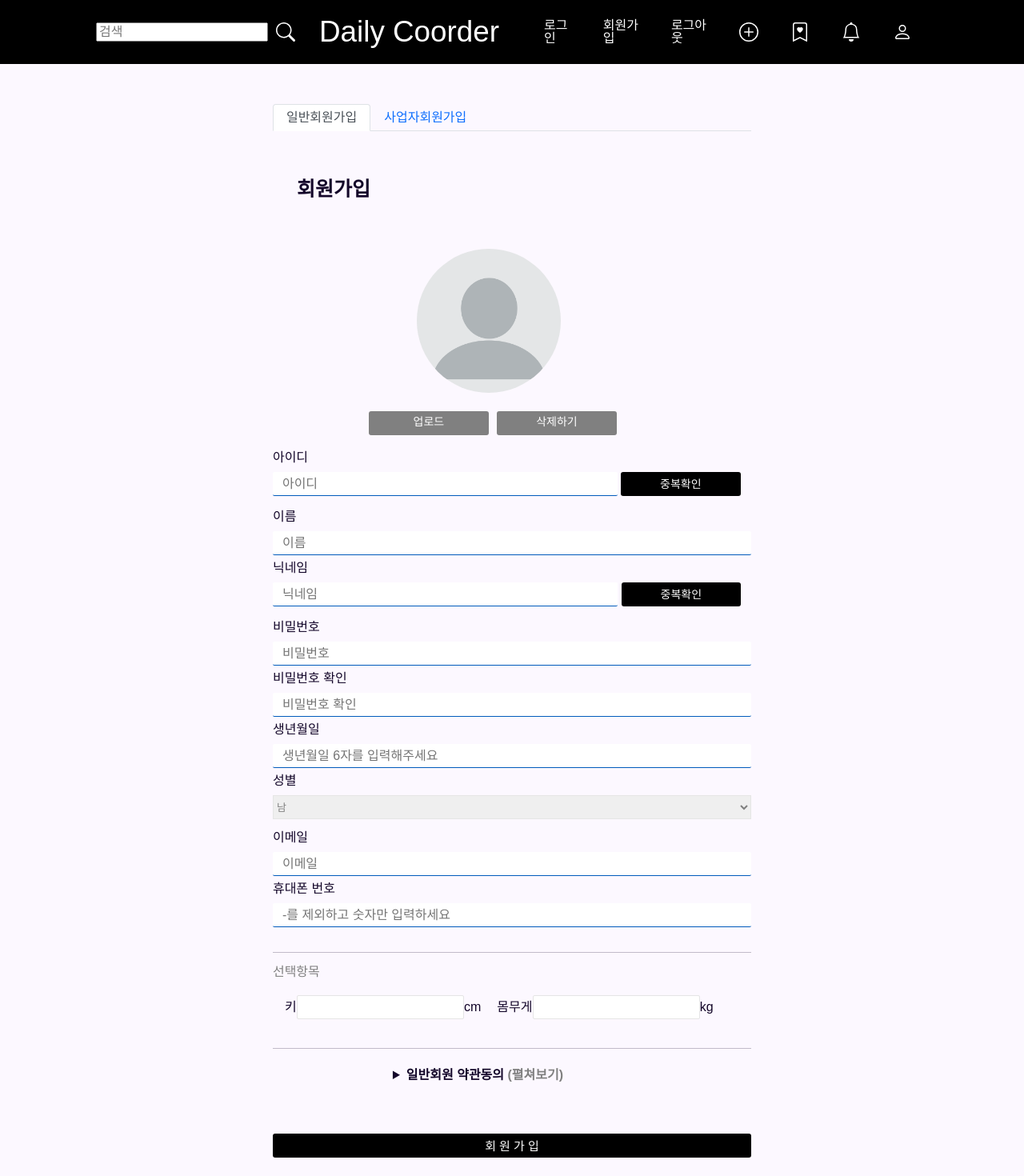
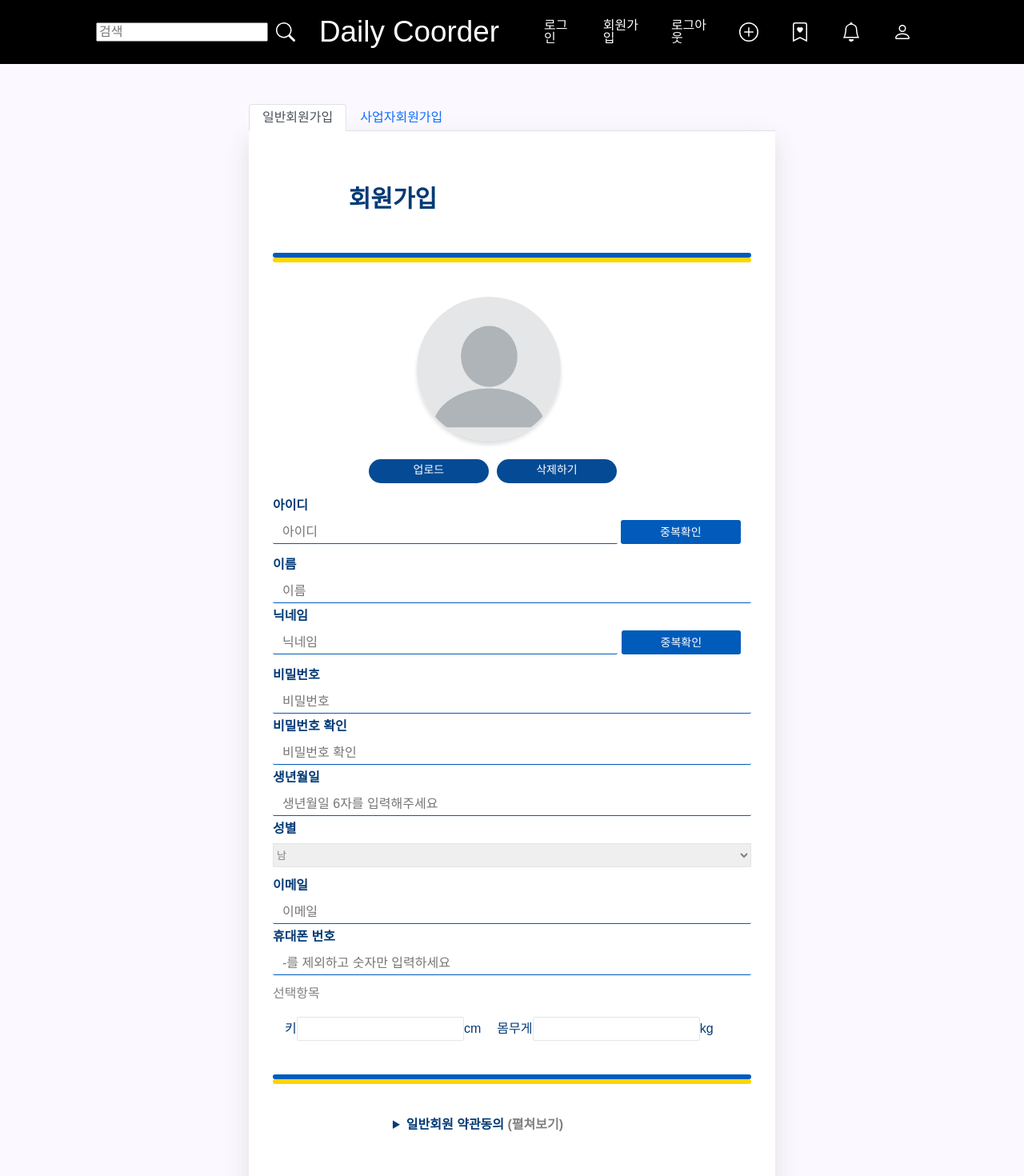
Before and after one commit to silbioa480/Daily-Coorder, a React (Create React App) app: page /signup in a window 1280 px wide. Shown: the top 1470 px of the page at 80% size. Built offline with nearby package versions, Linux system fonts and the light colour scheme.

Commit message:
가영: css 수정하던 부분 마저 수정하고, 사업자 회원가입 탭에 프로필업로드 추가

```diff
--- a/src/css/SignUp.css
+++ b/src/css/SignUp.css
@@ -9,25 +9,36 @@
 
 }
 
-.signup_form {
-    backgroundColor: white;
+.signup_tab {
+    background-color: white;
+    justify-content: center;
+    color: #033a76;
+    top: 50%;
+    left: 50%;
+    box-sizing: border-box;
+    padding: 40px 30px;
+    box-shadow: 0px 10px 29px 0px #e0e0e0;
+
 }
 
 .signup_upper_font {
-    margin-top: 30px;
+
     flex-direction: column;
-    font-size: 25px;
+    font-size: 30px;
     display: block;
     width: 300px;
     padding: 30px;
     font-weight: bold;
+    text-align: center;
+
+    text-transform: uppercase;
 }
 
 .signup_profile_img {
     margin-left: 180px;
     width: 180px;
     height: 180px;
-
+    box-shadow: 0px 5px 5px 0px #e0e0e0;
 }
 
 
@@ -38,14 +49,15 @@
     font-size: 14px;
     padding: 13px 30px;
     cursor: pointer;
-    background-color: gray;
+    background-color: #044a95;
     color: white;
     line-height: 1px;
     margin-top: 20px;
     margin-bottom: 12px;
-    border-radius: 3px;
+    border-radius: 15px;
     border-style: none;
     text-align: center;
+
 }
 
 .signup_profile_delbtn {
@@ -55,19 +67,19 @@
     font-size: 14px;
     padding: 13px 30px;
     cursor: pointer;
-    background-color: gray;
+    background-color: #044a95;
     color: white;
     line-height: 1px;
     margin-top: 20px;
     margin-bottom: 12px;
-    border-radius: 3px;
+    border-radius: 15px;
     border-style: none;
     text-align: center;
 }
 
 .signup_font {
     margin-top: 8px;
-
+    font-weight: bold;
 }
 
 .signup_id_inputs {
@@ -75,12 +87,11 @@
     border-radius: 2px;
     width: 72%;
     height: 30px;
-    /*border: 1px solid #e5e5e5;*/
     padding: 9px 12px;
     outline: none;
     box-sizing: border-box;
-
     border: none;
+    color: gray;
     border-bottom: 1px solid #015bbb;
 
 }
@@ -90,18 +101,19 @@
     border-radius: 2px;
     width: 100%;
     height: 30px;
-    /*border: 1px solid #e5e5e5;*/
     padding: 9px 12px;
     outline: none;
     box-sizing: border-box;
-
+    color: gray;
     border: none;
     border-bottom: 1px solid #015bbb;
+    background: transparent;
 
 }
 
 .signup_input_valid {
-    color: deepskyblue;
+    margin-top: 3px;
+    color: #4e4e4b;
     font-size: 12px;
     margin-bottom: 10px;
 }
@@ -112,7 +124,7 @@
     font-size: 14px;
     padding: 13px 30px;
     cursor: pointer;
-    background-color: black;
+    background-color: #015bbb;
     color: white;
     line-height: 1px;
     border-radius: 3px;
@@ -161,15 +173,15 @@
     display: inline-block;
     width: 100%;
     height: 30px;
-    font-size: 15px;
+    font-size: 25px;
     padding: 13px 30px;
     cursor: pointer;
-    background-color: black;
+    background-color: #044a95;
     color: white;
     line-height: 1px;
     margin-top: 40px;
     margin-bottom: 100px;
-    border-radius: 3px;
+    border-radius: 15px;
     border-style: none;
 
 }
@@ -210,3 +222,37 @@
     text-align: right;
     margin-left: 3px;
 }
+
+.blue-line-out {
+    text-align: center;
+    height: 6px;
+}
+
+.blue-line-in {
+    width: 100%;
+    height: 6px;
+    background-color: rgba(1, 91, 187, 1);
+    display: inline-block;
+    border-radius: 10px;
+}
+
+.yellow-line-out {
+    text-align: center;
+    height: 6px;
+}
+
+.yellow-line-in {
+    width: 100%;
+    height: 6px;
+    background-color: rgba(254, 213, 1, 1);
+    display: inline-block;
+    border-radius: 10px;
+}
+
+.blue-line-out {
+    margin-top: 15px;
+}
+
+.yellow-line-out {
+    margin-bottom: 50px;
+}
--- a/src/routes/SignUp.js
+++ b/src/routes/SignUp.js
@@ -427,10 +427,15 @@ function SignUp() {
       />
       <form className="signup_form">
         <Tabs defaultActiveKey="first">
-          <Tab eventKey="first" title="일반회원가입">
+          <Tab eventKey="first" title="일반회원가입" className="signup_tab">
             <p className="signup_upper_font"> 회원가입 </p>
-            <br />
-            <br />
+
+            <div className="blue-line-out">
+              <div className="blue-line-in"></div>
+            </div>
+            <div className="yellow-line-out">
+              <div className="yellow-line-in"></div>
+            </div>
             <div className="signup_profile">
               <div className="avatar stagger-item">
                 <img
@@ -652,7 +657,7 @@ function SignUp() {
                 <div className="signup_input_valid">숫자만 입력하세요</div>
               )}
             </div>
-            <hr />
+
             <h5
               style={{
                 color: "gray",
@@ -693,9 +698,13 @@ function SignUp() {
                 onChange={onChangeWeight}
               />
               kg
-              <hr />
             </div>
-
+            <div className="blue-line-out">
+              <div className="blue-line-in"></div>
+            </div>
+            <div className="yellow-line-out">
+              <div className="yellow-line-in"></div>
+            </div>
             <details>
               <summary className="signup_summary">
                 일반회원 약관동의{" "}
@@ -840,13 +849,48 @@ function SignUp() {
           </Tab>
 
           <Tab
+            className="signup_tab"
             eventKey="second"
             title="사업자회원가입"
             onSubmit={onProSubmitHandler}
           >
             <p className="signup_upper_font"> 사업자 회원가입 </p>
-            <br />
-            <br />
+
+            <div className="blue-line-out">
+              <div className="blue-line-in"></div>
+            </div>
+            <div className="yellow-line-out">
+              <div className="yellow-line-in"></div>
+            </div>
+            <div className="signup_profile">
+              <div className="avatar stagger-item">
+                <img
+                  src={fileImage}
+                  alt="sample"
+                  className="signup_profile_img rounded-circle"
+                />
+              </div>
+              <div>
+                <label type="submit" className="signup_profile_upbtn">
+                  업로드
+                  <input
+                    className="signup_profile_upbtn"
+                    type="file"
+                    accept="image/*"
+                    style={{ display: "none" }}
+                    onChange={saveFileImage}
+                  />
+                </label>
+                <label type="submit" className="signup_profile_delbtn">
+                  삭제하기
+                  <input
+                    className="signup_profile_delbtn"
+                    style={{ display: "none" }}
+                    onClick={() => deleteFileImage()}
+                  />
+                </label>
+              </div>
+            </div>
 
             <div>
               <label className="signup_font" htmlFor="pro-id">
@@ -996,7 +1040,12 @@ function SignUp() {
                 <div className="signup_input_valid">숫자만 입력하세요</div>
               )}
             </div>
-            <hr />
+            <div className="blue-line-out">
+              <div className="blue-line-in"></div>
+            </div>
+            <div className="yellow-line-out">
+              <div className="yellow-line-in"></div>
+            </div>
 
             <details>
               <summary className="signup_summary">
```
